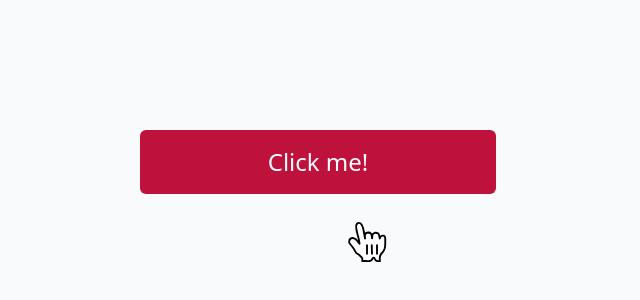
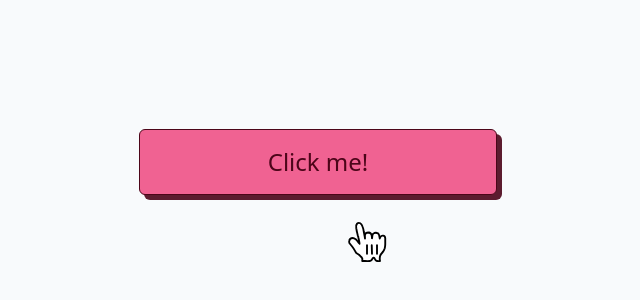
Before and after one commit to assilbekov/animated-button-with-cursor-framer, a React (Vite) app: page / in a window 1280 px wide. Shown: the part 238-538 px from the top of the page, without its empty margins (322-962 px from the left). Built offline with nearby package versions, Linux system fonts and the light colour scheme.

Commit message:
add button animation

```diff
--- a/src/App.jsx
+++ b/src/App.jsx
@@ -43,6 +43,26 @@ function App() {
           { duration: 1 }
         );
       })();
+
+      (async () => {
+        await animate("#button", {
+          boxShadow: "5px 5px 0 rgba(76, 5, 25, 0.9)",
+        });
+
+        await animate(
+          "#button",
+          {
+            boxShadow: "2px 2px 0 rgba(76, 5, 25, 0.9)",
+          },
+          { delay: 0.5, repeat: 1, repeatType: "reverse" }
+        );
+
+        await animate("#button", {
+          color: "#4c0519",
+          border: "1px solid #4c0519",
+          backgroundColor: "#f06292",
+        })
+      })();
     }
   }, [isInView, cursorLoaded]);
 
@@ -51,7 +71,10 @@ function App() {
       className="w-full h-screen bg-slate-50 flex justify-center items-center relative"
       ref={scopeRef}
     >
-      <button className="py-4 px-32 bg-rose-700 border-1 border-rose-950 rounded-md text-slate-50 text-2xl">
+      <button
+        id="button"
+        className="py-4 px-32 bg-rose-700 border-1 border-rose-950 rounded-md text-slate-50 text-2xl"
+      >
         Click me!
       </button>
       <img
```
